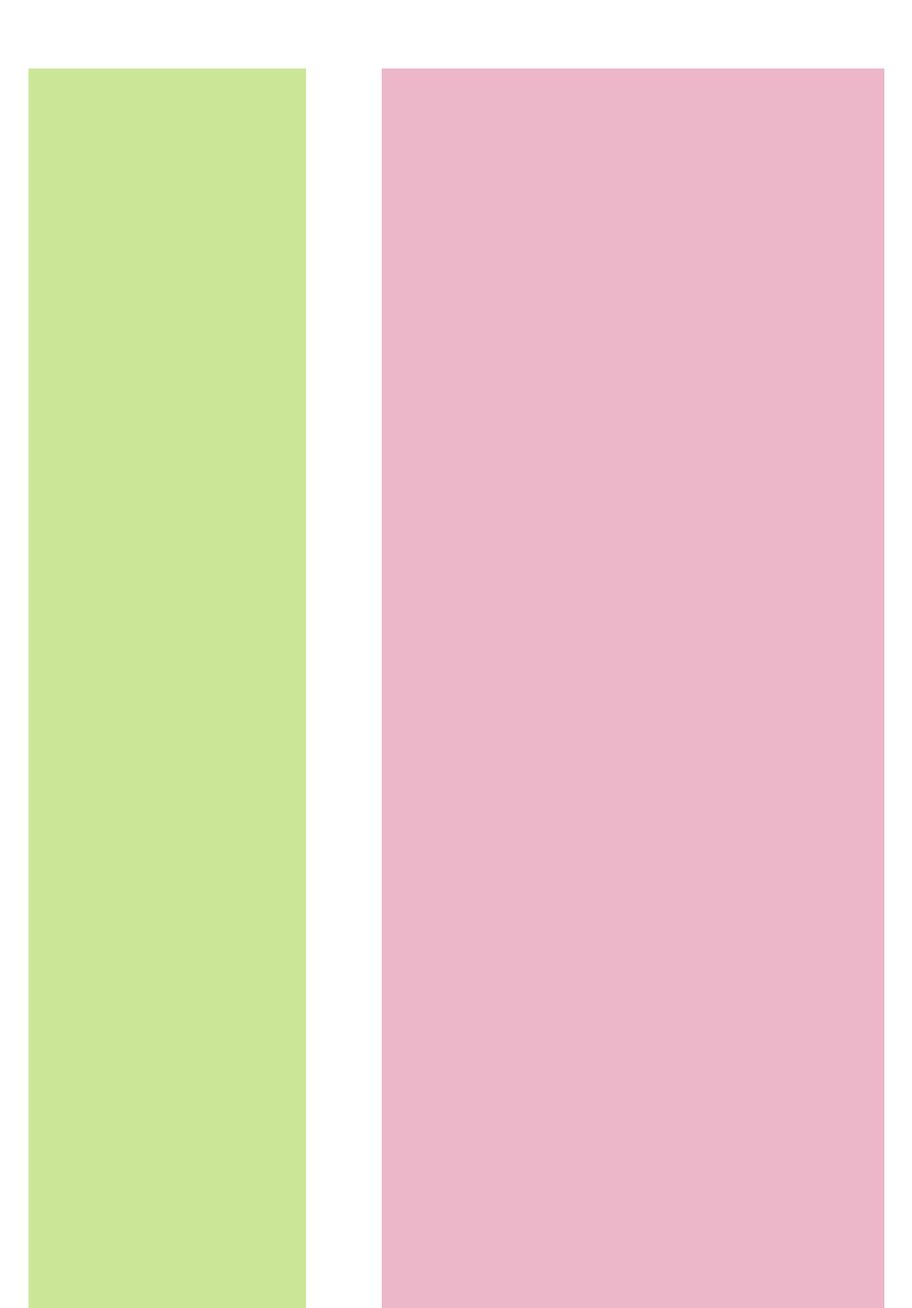
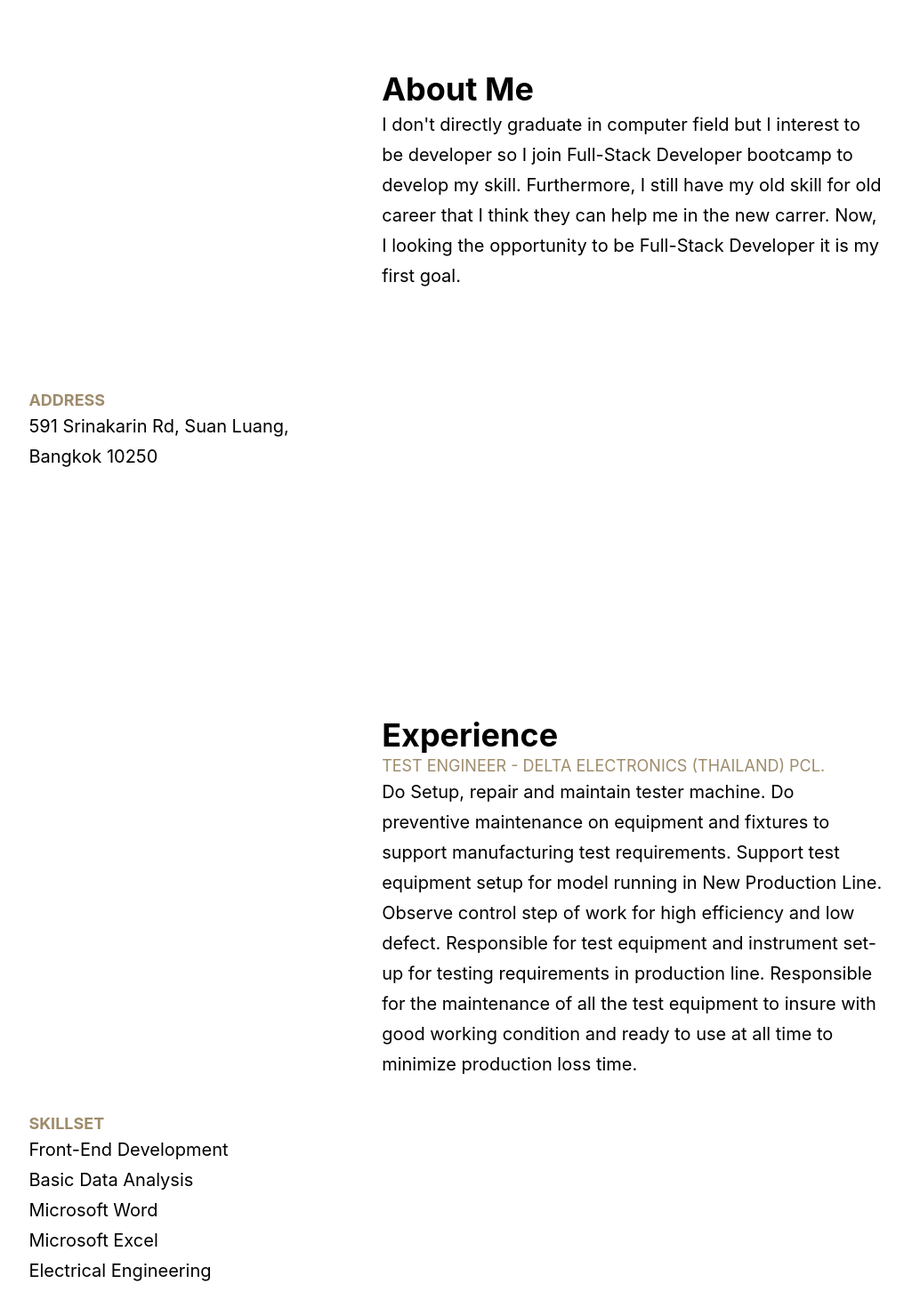
Before and after one commit to MrKeem/My-resume-Sahapap-Keem, a React (Vite) app: page / in a window 1280 px wide. Shown: the part 760-2230 px from the top of the page at 89% size, without its empty margins (127-1152 px from the left). Built offline with nearby package versions, Linux system fonts and the light colour scheme.

Commit message:
feat add and style <content> / First  Demo

```diff
--- a/src/App.css
+++ b/src/App.css
@@ -51,7 +51,7 @@
   border-bottom: 100px solid transparent;
 }
 
-.maincontent {
+.maincontent-wrapper {
   height: 1729px;
   margin: 90px 11.458%;
   display: flex;
@@ -59,15 +59,57 @@
   justify-content: center;
 }
 
-.leftcontent {
+.maincontent-left {
   width: 31.5315%;
-  background-color: rgba(154, 205, 50, 0.5);
 }
 
-.rightcontent {
+.maincontent-left-wrapper {
+  height: 100%;
+  display: flex;
+  flex-direction: column;
+  justify-content: space-around;
+}
+
+.maincontent-right {
   margin-left: 8.68%;
   width: 57.207%;
-  background-color: rgba(216, 112, 147, 0.5);
+}
+
+.maincontent-right-wrapper {
+  height: 100%;
+  display: flex;
+  flex-direction: column;
+  justify-content: space-between;
+}
+
+.maincontent-right-about-me {
+  width: 100%;
+  height: fit-content;
+}
+
+.maincontent-primary {
+  color: var(--font-color);
+  font-size: 36px;
+  line-height: 46px;
+}
+
+.maincontent-secondary {
+  text-transform: uppercase;
+  color: var(--secondary-color);
+  font-size: 18px;
+  line-height: 24px;
+}
+
+.maincontent-detail {
+  color: var(--font-color);
+  font-size: 20px;
+  line-height: 34px;
+}
+
+.maincontent-times {
+  color: var(--font-color);
+  font-size: 18px;
+  line-height: 24px;
 }
 
 .footer-triangle-container {
@@ -122,11 +164,12 @@
   align-items: center;
 }
 
-.icon {
+a {
+  text-decoration: none;
 }
 
-a {
-  text-decoration: none;
+li {
+  list-style: none;
 }
 
 @media only screen and (min-width: 1440px) {
--- a/src/components/MainContent.jsx
+++ b/src/components/MainContent.jsx
@@ -3,9 +3,9 @@ import RightContent from "./MainContent/RightContent";
 
 function MainContent() {
   return (
-    <div className="maincontent">
-      <div className="leftcontent"></div>
-      <div className="rightcontent"></div>
+    <div className="maincontent-wrapper">
+      <LeftContent />
+      <RightContent />
     </div>
   );
 }
--- a/src/components/MainContent/LeftContent.jsx
+++ b/src/components/MainContent/LeftContent.jsx
@@ -1,7 +1,13 @@
+import SkillSet from "./LeftContent/SkillSet";
+import Address from "./LeftContent/Address";
+
 function LeftContent() {
   return (
-    <div className="LeftContent">
-      <h1>L</h1>
+    <div className="maincontent-left">
+      <div className="maincontent-left-wrapper">
+        <Address />
+        <SkillSet />
+      </div>
     </div>
   );
 }
--- /dev/null
+++ b/src/components/MainContent/LeftContent/Address.jsx
@@ -0,0 +1,14 @@
+function Address() {
+  return (
+    <div className="maincontent-right-Address">
+      <h1 className="maincontent-secondary ">Address</h1>
+      <div className="maincontent-detail">
+        <ul>
+          <li>591 Srinakarin Rd, Suan Luang, Bangkok 10250</li>
+        </ul>
+      </div>
+    </div>
+  );
+}
+
+export default Address;
--- a/src/components/MainContent/LeftContent/SkillSet.jsx
+++ b/src/components/MainContent/LeftContent/SkillSet.jsx
@@ -0,0 +1,18 @@
+function SkillSet() {
+  return (
+    <div className="maincontent-right-skillset">
+      <h1 className="maincontent-secondary ">SkillSet</h1>
+      <div className="maincontent-detail">
+        <ul>
+          <li>Front-End Development</li>
+          <li>Basic Data Analysis</li>
+          <li>Microsoft Word</li>
+          <li>Microsoft Excel</li>
+          <li>Electrical Engineering</li>
+        </ul>
+      </div>
+    </div>
+  );
+}
+
+export default SkillSet;
--- a/src/components/MainContent/RightContent.jsx
+++ b/src/components/MainContent/RightContent.jsx
@@ -1,7 +1,15 @@
+import AboutMe from "./RightContent/AboutMe";
+import Education from "./RightContent/Education";
+import Experience from "./RightContent/Experience";
+
 function RightContent() {
   return (
-    <div className="RightContent">
-      <h1>R</h1>
+    <div className="maincontent-right">
+      <div className="maincontent-right-wrapper">
+        <AboutMe />
+        <Experience />
+        <Education />
+      </div>
     </div>
   );
 }
--- a/src/components/MainContent/RightContent/AboutMe.jsx
+++ b/src/components/MainContent/RightContent/AboutMe.jsx
@@ -0,0 +1,16 @@
+function AboutMe() {
+  return (
+    <div className="maincontent-right-about-me">
+      <h1 className="maincontent-primary ">About Me</h1>
+      <p className="maincontent-detail">
+        I don't directly graduate in computer field but I interest to be
+        developer so I join Full-Stack Developer bootcamp to develop my skill.
+        Furthermore, I still have my old skill for old career that I think they
+        can help me in the new carrer. Now, I looking the opportunity to be
+        Full-Stack Developer it is my first goal.
+      </p>
+    </div>
+  );
+}
+
+export default AboutMe;
--- a/src/components/MainContent/RightContent/Education.jsx
+++ b/src/components/MainContent/RightContent/Education.jsx
@@ -0,0 +1,16 @@
+function Education() {
+  return (
+    <div className="maincontent-right-education">
+      <h1 className="maincontent-primary ">Education</h1>
+      <div className="maincontent-secondary">
+        <p>
+          Bachelor of Engineering - King Mongkut's Institute of Technology
+          Ladkrabang
+        </p>
+        <p>GPA 3.11</p>
+      </div>
+    </div>
+  );
+}
+
+export default Education;
--- a/src/components/MainContent/RightContent/Experience.jsx
+++ b/src/components/MainContent/RightContent/Experience.jsx
@@ -0,0 +1,22 @@
+function Experience() {
+  return (
+    <div className="maincontent-right-experience">
+      <h1 className="maincontent-primary ">Experience</h1>
+      <p className="maincontent-secondary">
+        Test Engineer - Delta Electronics (Thailand) PCL.
+      </p>
+      <p className="maincontent-detail">
+        Do Setup, repair and maintain tester machine. Do preventive maintenance
+        on equipment and fixtures to support manufacturing test requirements.
+        Support test equipment setup for model running in New Production Line.
+        Observe control step of work for high efficiency and low defect.
+        Responsible for test equipment and instrument set-up for testing
+        requirements in production line. Responsible for the maintenance of all
+        the test equipment to insure with good working condition and ready to
+        use at all time to minimize production loss time.
+      </p>
+    </div>
+  );
+}
+
+export default Experience;
```
Also changed, not shown: src/components/MainContent/LeftContent/Optional.jsx (added), 1 other file (tests, documents, lock files or other folders).
